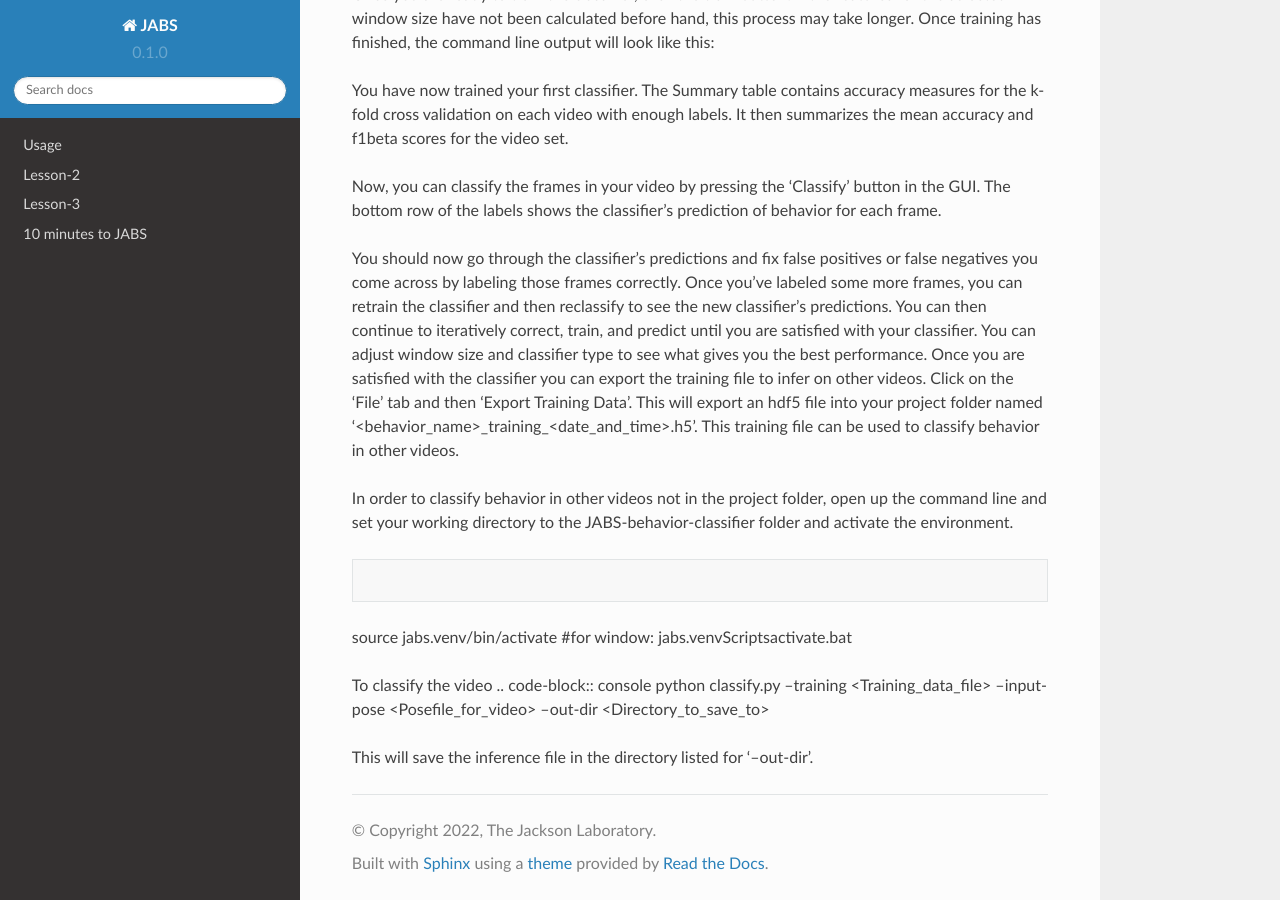
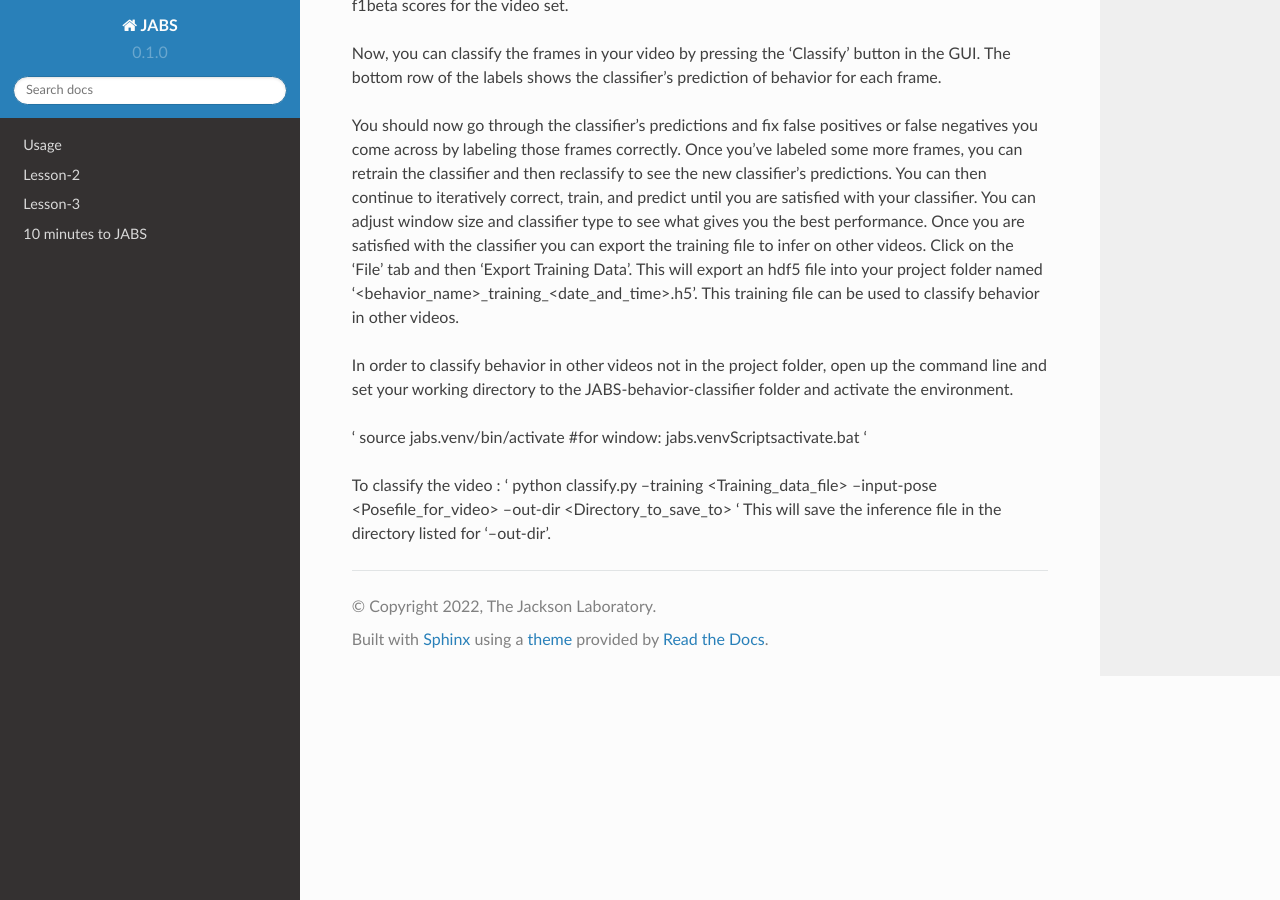
Before and after one commit to KumarLabJax/JABS-behavior-classifier, a Sphinx documentation site: the page built from docs/source/Classifier_training.rst, in a window 1280 px wide and 900 px high, scrolled down 1729 px. Built offline with Sphinx 7.4.7 and the Read the Docs theme 2.0.0, drawn with Linux system fonts in a browser that asks for light colours; some of the changed text lies outside the part shown.

Commit message:
Update Classifier_training.rst

```diff
--- a/docs/source/Classifier_training.rst
+++ b/docs/source/Classifier_training.rst
@@ -1,16 +1,17 @@
 Once the JABS environment is activated, prepare your project folder. The folder should contain the videos for labeling and the corresponding pose file for each video.
 Once prepared, you may either proceed to open the JABS GUI or initialize the project folder prior to working using initialize_project.py.
 
-.. code-block:: console
+'
 python initialize_project.py <project_dir>
-
+'
 
 This will generate the JABS features for the project for the default window size of 5. The argument ‘-w’ can be used to set the initial window size for feature generation.
 
 Once this has run, you can open the JABS GUI with the command:
 
-.. code-block:: console
+'
 python app.py
+'
 
 Click the ‘File’ tab and select ‘Open Project’ and open your project folder. This will load the videos and prompt you to enter the name of the behavior you want to label. (You will be able to add multiple other behaviors for labeling as desired.)
 On the left hand panel are the project videos. You can select the video to label by clicking on it. If the video has multiple mice, you can select the mouse identity to label using the dropdown menu for Subject Identity on the right hand of the GUI.
@@ -48,13 +49,14 @@
 
 In order to classify behavior in other videos not in the project folder, open up the command line and set your working directory to the JABS-behavior-classifier folder and activate the environment.
 
-.. code-block:: console
+'
 source jabs.venv/bin/activate
 #for window:
 jabs.venv\Scripts\activate.bat
+'
 
-To classify the video
-.. code-block:: console
+To classify the video :
+'
 python classify.py --training <Training_data_file> --input-pose <Posefile_for_video> --out-dir <Directory_to_save_to>
-
+'
 This will save the inference file in the directory listed for ‘--out-dir’.
```
